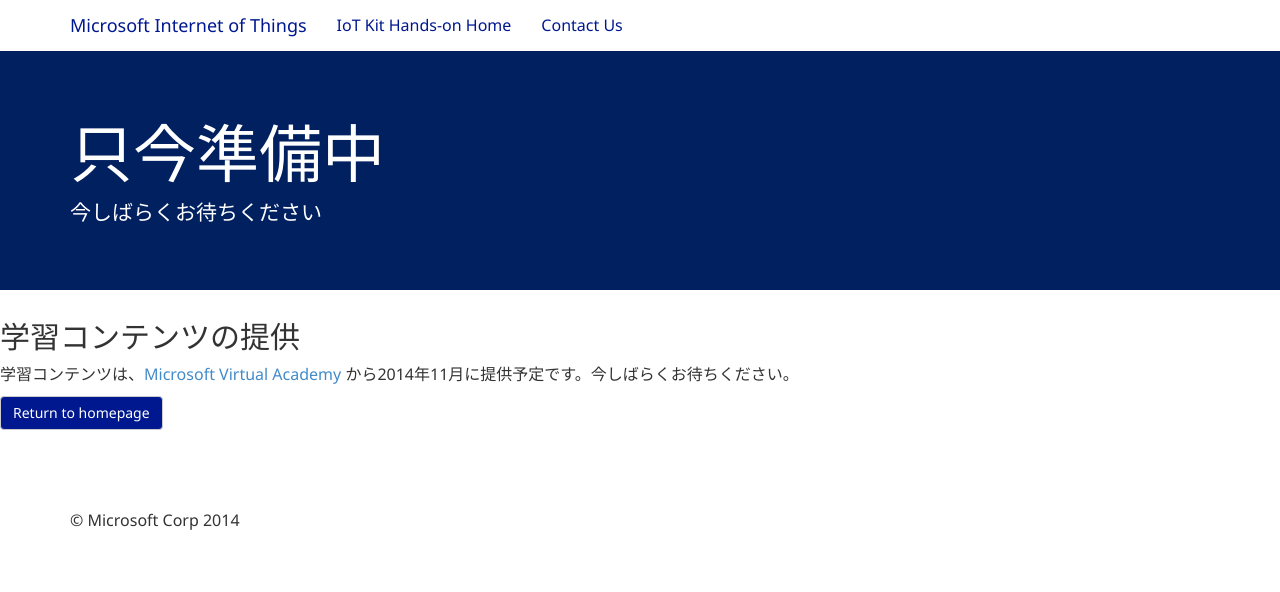
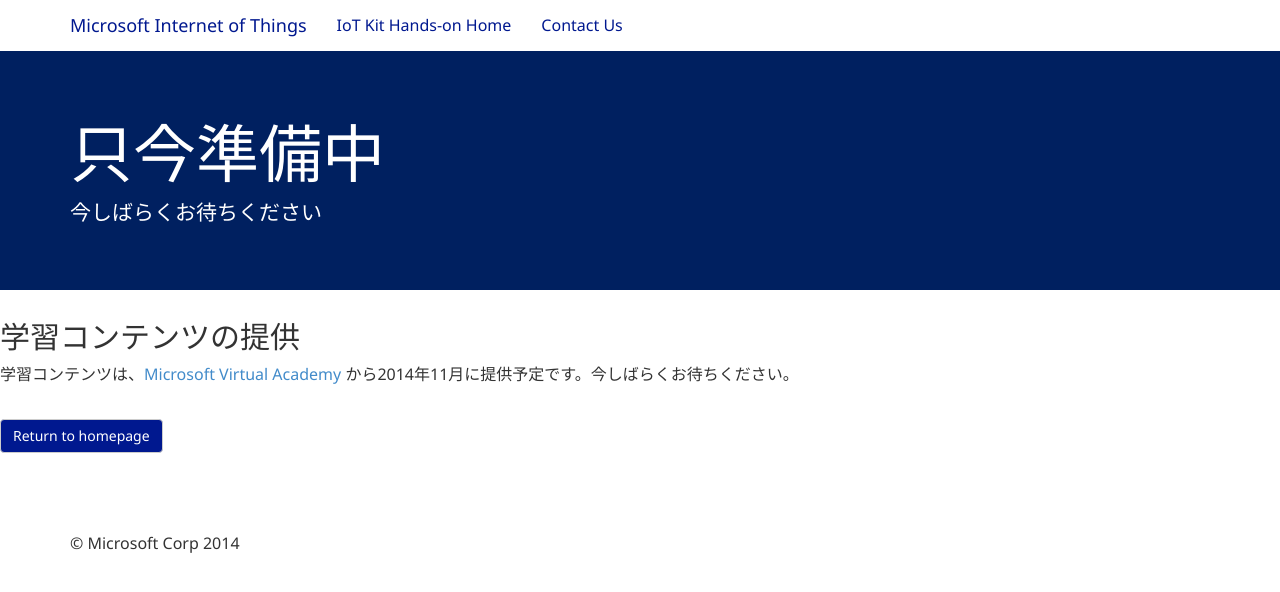
Before and after one commit to ms-iotkithol-jp/ms-iotkithol-jp.github.io, a Jekyll site: the page built from LetsBegin.md, in a window 1280 px wide. Shown: the top 592 px of the page. Built offline with Jekyll 4.4.1, drawn with Linux system fonts in a browser that asks for light colours; nearby versions of some CDN libraries.

Commit message:
Fix some

```diff
--- a/LetsBegin.md
+++ b/LetsBegin.md
@@ -10,8 +10,10 @@ permalink: /LetsBegin.htm
     <p>今しばらくお待ちください</p>
   </div>
 </div>
+
+
 ## 学習コンテンツの提供
 学習コンテンツは、[Microsoft Virtual Academy](http://msdn.microsoft.com/ja-jp/dn376515.aspx) から2014年11月に提供予定です。今しばらくお待ちください。
 
-
+<br/>
   <a class="btn btn-default" href="index.htm" role="button">Return to homepage</a>
--- a/index.htm
+++ b/index.htm
@@ -45,7 +45,8 @@
             </li>
             <li>
               <a href="AdvancedUsage.htm">Advanced Usage</a>
-            </li>  -->
+            </li>
+          -->
             <li>
               <a href="ContactUs.htm">Contact Us</a>
             </li>
```
